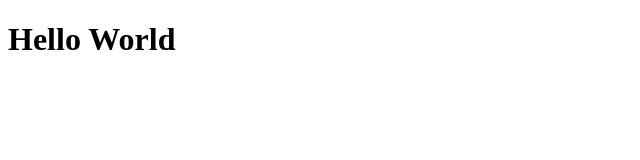
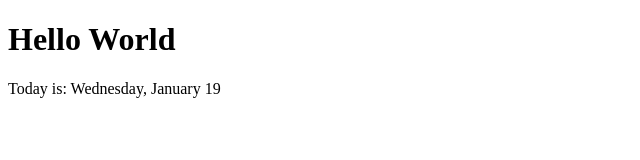
Before and after one commit to Antwon9/homework01, a plain HTML site: page index.html in a window 1280 px wide. Shown: the whole page, without its empty margins (0-640 px from the left). Drawn offline with Linux system fonts and the light colour scheme.

Commit message:
show-date

```diff
--- a/app.js
+++ b/app.js
@@ -1 +1,15 @@
 console.log('Application ready');
+
+function writeDate() {
+    const today = new Date();
+    const formatter = new Intl.DateTimeFormat('en-us', {
+        weekday: 'long',
+        month: 'long',
+        day: 'numeric',
+        hour12: true
+    });
+
+    const dateEl = document.getElementById('date');
+    dateEl.textContent = formatter.format(today);
+}
+writeDate();
--- a/index.html
+++ b/index.html
@@ -6,6 +6,8 @@
     </head>
     <body>
         <h1>Hello World</h1>
+        <p>Today is: <span id="date"></span>
+        </p>
         <script src="app.js"></script>
     </body>
 </html>
```
